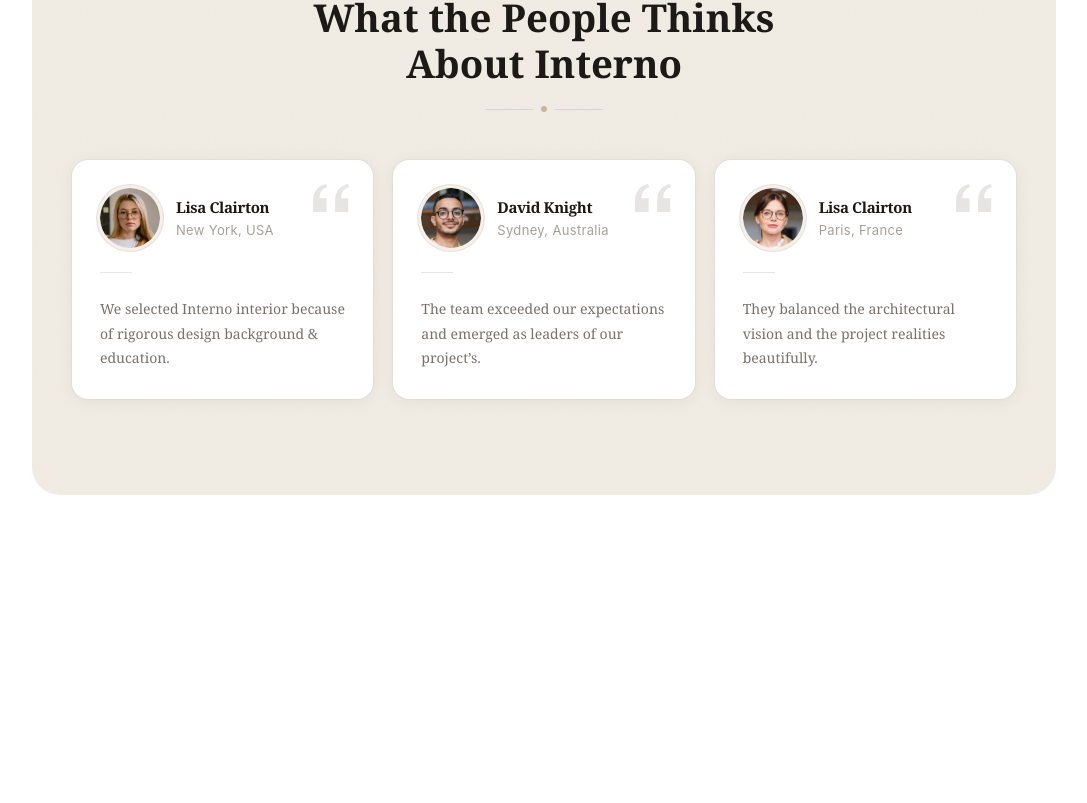
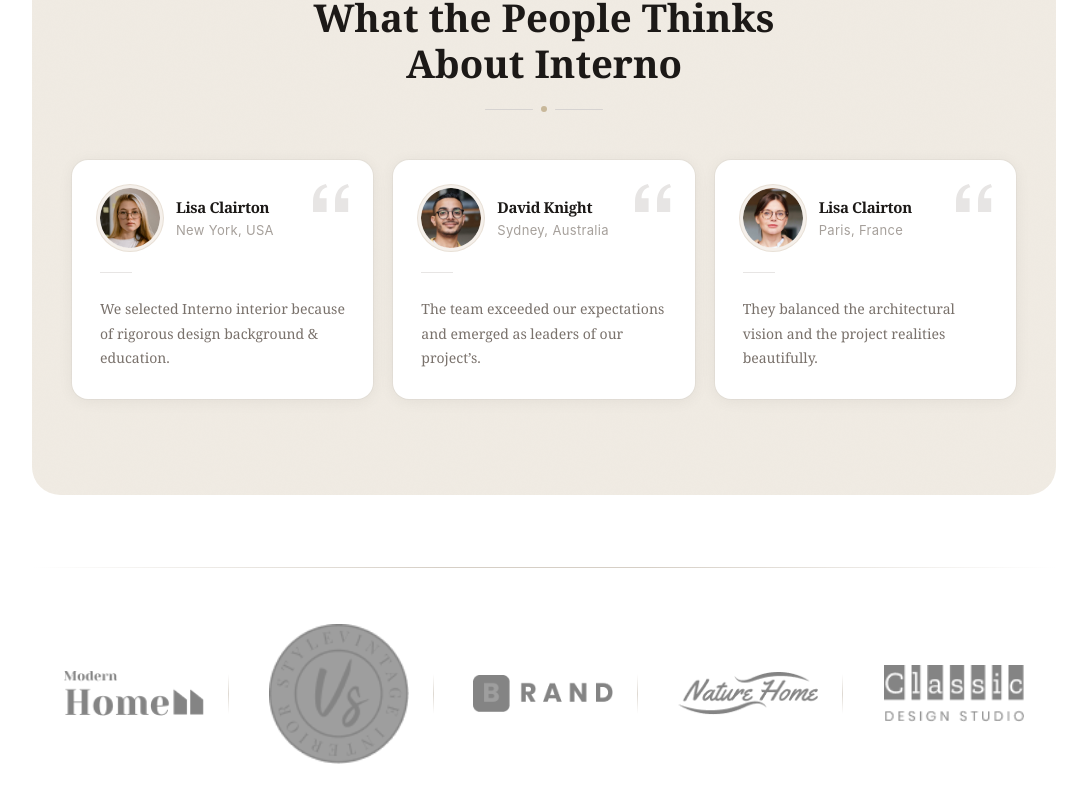
Before and after one commit to ulugbekgofurjonov/Interno, a Next.js app: page / in a window 1280 px wide. Shown: the part 1961-2764 px from the top of the page, without its empty margins (96-1183 px from the left). Before the commit the page ends 2480 px from the top, so only its background shows below. Built offline with nearby package versions, Linux system fonts and the light colour scheme.

Commit message:
Brands section created

```diff
--- a/package.json
+++ b/package.json
@@ -12,7 +12,8 @@
     "next": "16.1.6",
     "postcss": "^8.5.6",
     "react": "19.2.3",
-    "react-dom": "19.2.3"
+    "react-dom": "19.2.3",
+    "swiper": "^12.1.2"
   },
   "devDependencies": {
     "@tailwindcss/postcss": "^4.2.0",
--- a/src/app/page.js
+++ b/src/app/page.js
@@ -6,6 +6,7 @@ import Hero from '@/components/sections/Hero'
 import Services from '@/components/sections/Services'
 import Challenge from '@/components/sections/Challenge'
 import Testimonials from '@/components/sections/Testimonials'
+import Brands from '@/components/sections/Brands'
 
 export default function Home() {
   return (
@@ -16,6 +17,7 @@ export default function Home() {
         <Services/>
         <Challenge/>
         <Testimonials/>
+        <Brands/>
       </main>
     </div>
 
--- /dev/null
+++ b/src/components/sections/Brands.jsx
@@ -0,0 +1,190 @@
+"use client";
+
+import Image from "next/image";
+import { useEffect, useRef, useState } from "react";
+import { Swiper, SwiperSlide } from "swiper/react";
+import { Pagination, Autoplay } from "swiper/modules";
+import "swiper/css";
+import "swiper/css/pagination";
+
+const logos = [
+  { id: 1, src: "/images/ads1.png", alt: "Brand 1" },
+  { id: 2, src: "/images/ads2.png", alt: "Brand 2" },
+  { id: 3, src: "/images/ads3.png", alt: "Brand 3" },
+  { id: 4, src: "/images/ads4.png", alt: "Brand 4" },
+  { id: 5, src: "/images/ads5.png", alt: "Brand 5" },
+];
+
+const LogoItem = ({ logo, index, visible }) => (
+  <div
+    className="group relative flex items-center justify-center cursor-pointer px-6 py-4"
+    style={{
+      opacity: visible ? 1 : 0,
+      transform: visible ? "translateY(0)" : "translateY(16px)",
+      transition: `opacity 0.7s cubic-bezier(0.16,1,0.3,1) ${index * 100}ms, transform 0.7s cubic-bezier(0.16,1,0.3,1) ${index * 100}ms`,
+    }}
+  >
+    {/* Hover radial glow */}
+    <div
+      className="absolute inset-0 rounded-2xl opacity-0 group-hover:opacity-100"
+      style={{
+        background: "radial-gradient(ellipse at center, rgba(0,0,0,0.05) 0%, transparent 75%)",
+        transition: "opacity 0.5s ease",
+      }}
+    />
+    <Image
+      src={logo.src}
+      alt={logo.alt}
+      width={140}
+      height={56}
+      className="object-contain relative z-10 select-none"
+      draggable={false}
+      style={{
+        filter: "grayscale(100%) brightness(0.25)",
+        opacity: 0.5,
+        transition: "filter 0.45s ease, opacity 0.45s ease, transform 0.45s cubic-bezier(0.34,1.56,0.64,1)",
+      }}
+      onMouseEnter={(e) => {
+        e.currentTarget.style.filter = "grayscale(0%) brightness(1)";
+        e.currentTarget.style.opacity = "1";
+        e.currentTarget.style.transform = "scale(1.08)";
+      }}
+      onMouseLeave={(e) => {
+        e.currentTarget.style.filter = "grayscale(100%) brightness(0.25)";
+        e.currentTarget.style.opacity = "0.5";
+        e.currentTarget.style.transform = "scale(1)";
+      }}
+    />
+  </div>
+);
+
+export default function Brands() {
+  const [visible, setVisible] = useState(false);
+  const ref = useRef(null);
+
+  useEffect(() => {
+    const observer = new IntersectionObserver(
+      ([entry]) => {
+        if (entry.isIntersecting) {
+          setVisible(true);
+          observer.disconnect();
+        }
+      },
+      { threshold: 0.15 }
+    );
+    if (ref.current) observer.observe(ref.current);
+    return () => observer.disconnect();
+  }, []);
+
+  return (
+    <section className="w-full py-12 px-4">
+      <style>{`
+        .brands-swiper .swiper-pagination {
+          bottom: 0;
+        }
+        .brands-swiper .swiper-pagination-bullet {
+          width: 6px;
+          height: 6px;
+          background: #c8b89a;
+          opacity: 0.35;
+          transition: all 0.3s ease;
+        }
+        .brands-swiper .swiper-pagination-bullet-active {
+          width: 20px;
+          border-radius: 3px;
+          background: #a0917e;
+          opacity: 1;
+        }
+        .brands-swiper .swiper-slide {
+          display: flex;
+          align-items: center;
+          justify-content: center;
+        }
+      `}</style>
+
+      <div className="max-w-5xl mx-auto" ref={ref}>
+
+        {/* Top divider */}
+        <div
+          className="w-full h-px mb-10"
+          style={{
+            background: "linear-gradient(to right, transparent, #d6cfc6 40%, #d6cfc6 60%, transparent)",
+            opacity: visible ? 1 : 0,
+            transition: "opacity 0.8s ease",
+          }}
+        />
+
+        {/* Desktop layout */}
+        <div className="hidden md:flex items-center justify-between">
+          {logos.map((logo, i) => (
+            <div key={logo.id} className="flex items-center flex-1 justify-center">
+              <LogoItem logo={logo} index={i} visible={visible} />
+              {i < logos.length - 1 && (
+                <div
+                  className="h-10 w-px flex-shrink-0"
+                  style={{
+                    background: "linear-gradient(to bottom, transparent, #d6cfc6, transparent)",
+                    opacity: visible ? 0.8 : 0,
+                    transition: `opacity 0.6s ease ${i * 100 + 400}ms`,
+                  }}
+                />
+              )}
+            </div>
+          ))}
+        </div>
+
+        {/* Mobile: 1 slide at a time, centered, with autoplay */}
+        <div className="md:hidden">
+          <Swiper
+            className="brands-swiper"
+            slidesPerView={1}
+            centeredSlides={true}
+            spaceBetween={0}
+            loop={true}
+            autoplay={{ delay: 2200, disableOnInteraction: false }}
+            pagination={{ clickable: true }}
+            modules={[Pagination, Autoplay]}
+            style={{ paddingBottom: "40px" }}
+          >
+            {logos.map((logo, i) => (
+              <SwiperSlide key={logo.id}>
+                <div className="flex flex-col items-center justify-center py-6 gap-3">
+                  {/* Decorative frame */}
+                  <div
+                    className="relative flex items-center justify-center rounded-2xl bg-white px-10 py-6"
+                    style={{
+                      boxShadow: "0 2px 20px rgba(0,0,0,0.06), 0 0 0 1px rgba(0,0,0,0.04)",
+                      minWidth: "200px",
+                    }}
+                  >
+                    <Image
+                      src={logo.src}
+                      alt={logo.alt}
+                      width={150}
+                      height={60}
+                      className="object-contain"
+                      style={{
+                        filter: "grayscale(100%) brightness(0.25)",
+                        opacity: 0.6,
+                      }}
+                    />
+                  </div>
+                </div>
+              </SwiperSlide>
+            ))}
+          </Swiper>
+        </div>
+
+        {/* Bottom divider */}
+        <div
+          className="w-full h-px mt-10"
+          style={{
+            background: "linear-gradient(to right, transparent, #d6cfc6 40%, #d6cfc6 60%, transparent)",
+            opacity: visible ? 1 : 0,
+            transition: "opacity 0.8s ease 0.5s",
+          }}
+        />
+      </div>
+    </section>
+  );
+}
```
Also changed, not shown: 1 other file (tests, documents, lock files or other folders).
